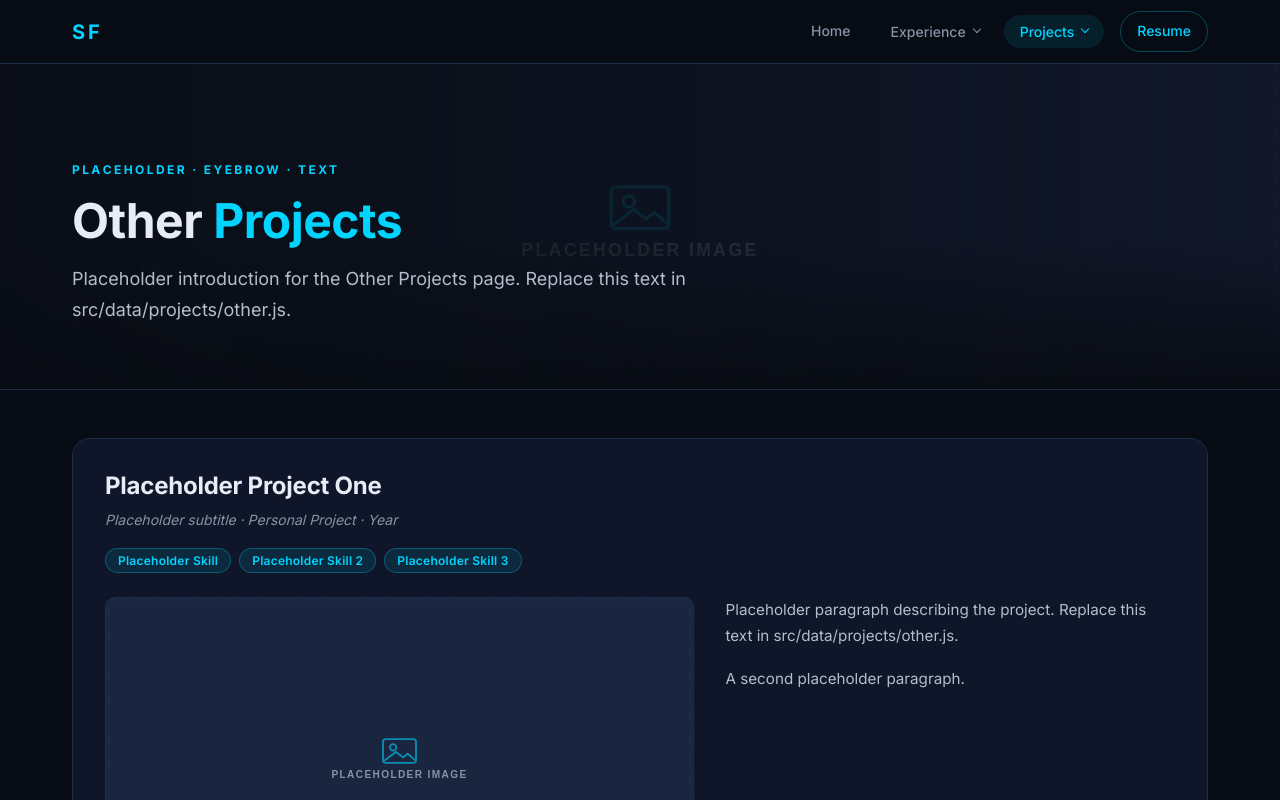
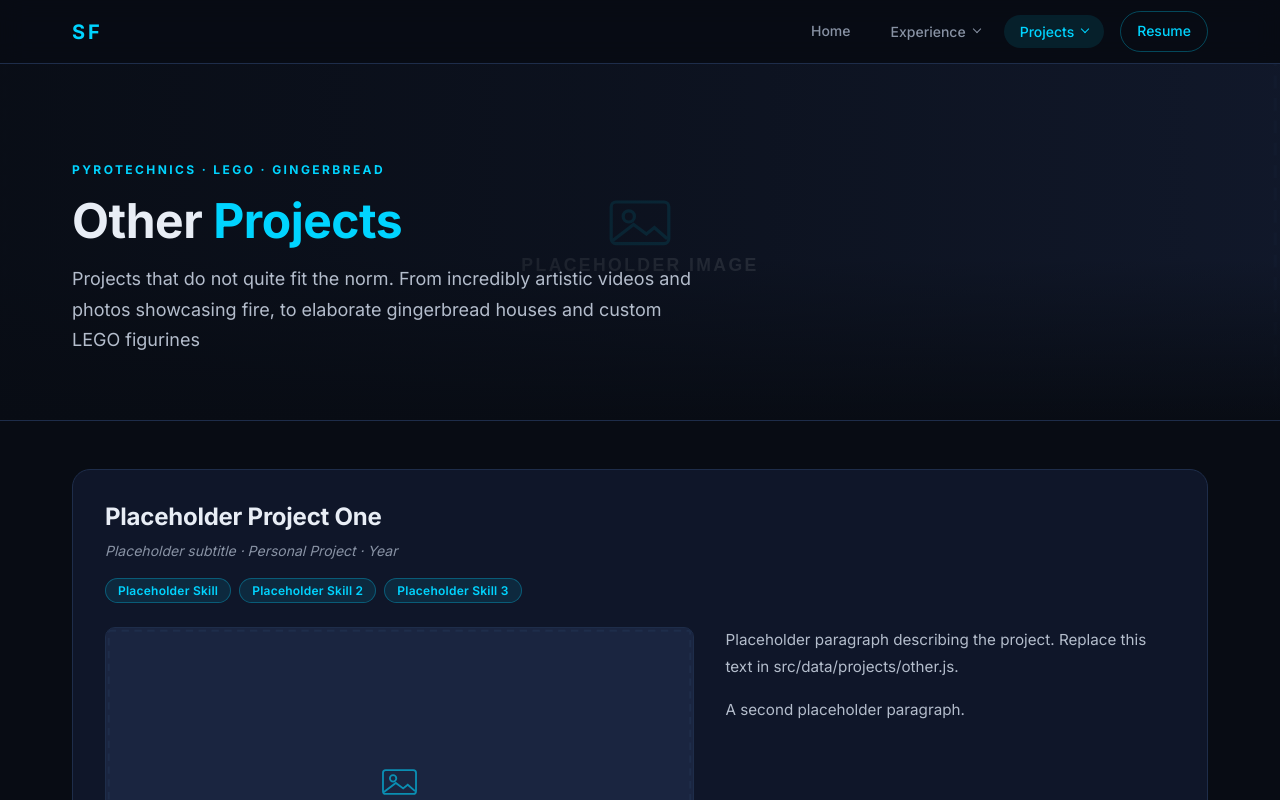
Before and after one commit to stefanfieguth/stefanfieguth.github.io, a React (Vite) app: page /projects/other in a window 1280 px wide. Shown: the top 800 px of the page. Built offline with nearby package versions, Linux system fonts and the light colour scheme.

Commit message:
other projects

```diff
--- a/src/data/projects/other.js
+++ b/src/data/projects/other.js
@@ -71,10 +71,10 @@ import { tile, wide, PLACEHOLDER } from '../../utils/mediaTiles.js'
 const IMG = '/assets/images'
 
 export const header = {
-  eyebrow: 'Placeholder · Eyebrow · Text',
+  eyebrow: 'Pyrotechnics · LEGO · Gingerbread',
   title: 'Other',
   accent: 'Projects',
-  intro: 'Placeholder introduction for the Other Projects page. Replace this text in src/data/projects/other.js.',
+  intro: 'Projects that do not quite fit the norm. From incredibly artistic videos and photos showcasing fire, to elaborate gingerbread houses and custom LEGO figurines',
   heroImage: PLACEHOLDER.hero,
   heroPosition: 'center',
 }
```
